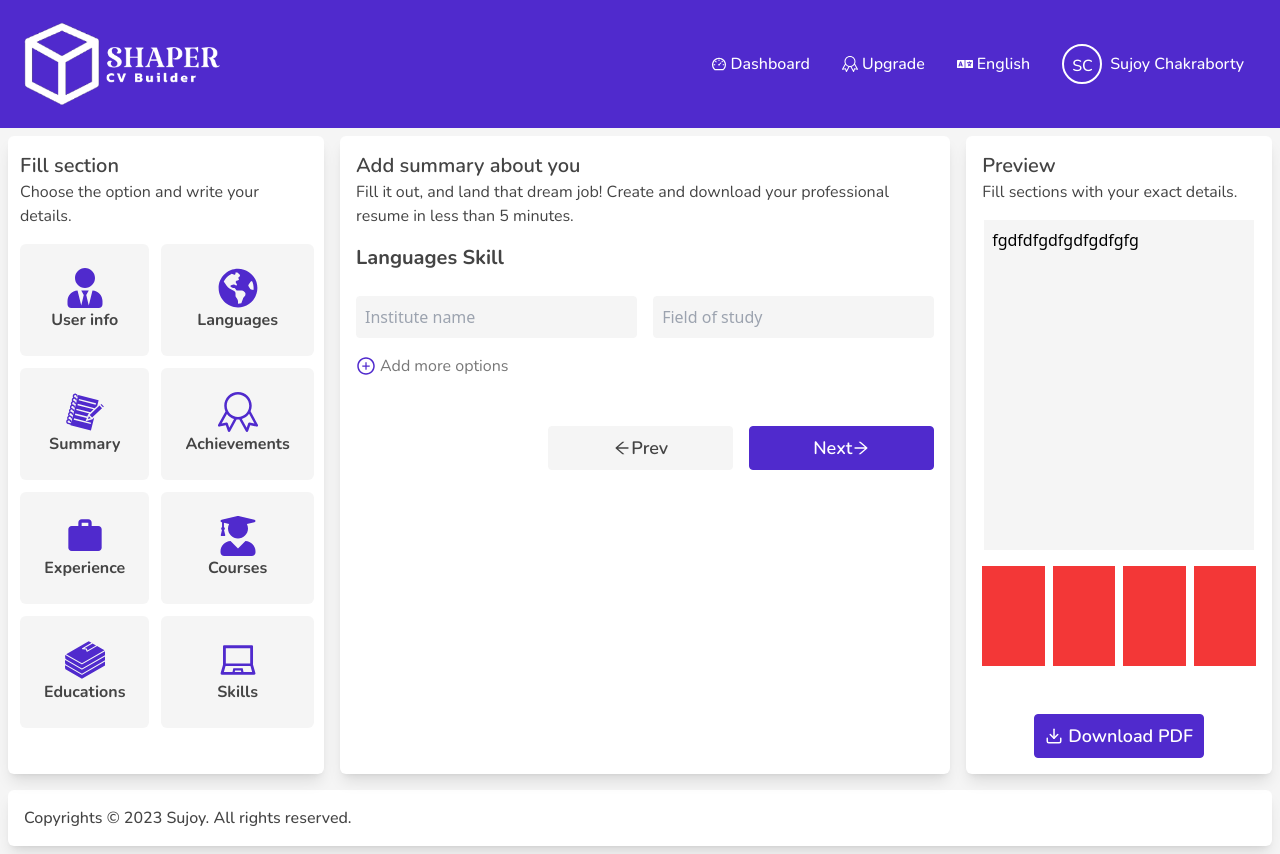
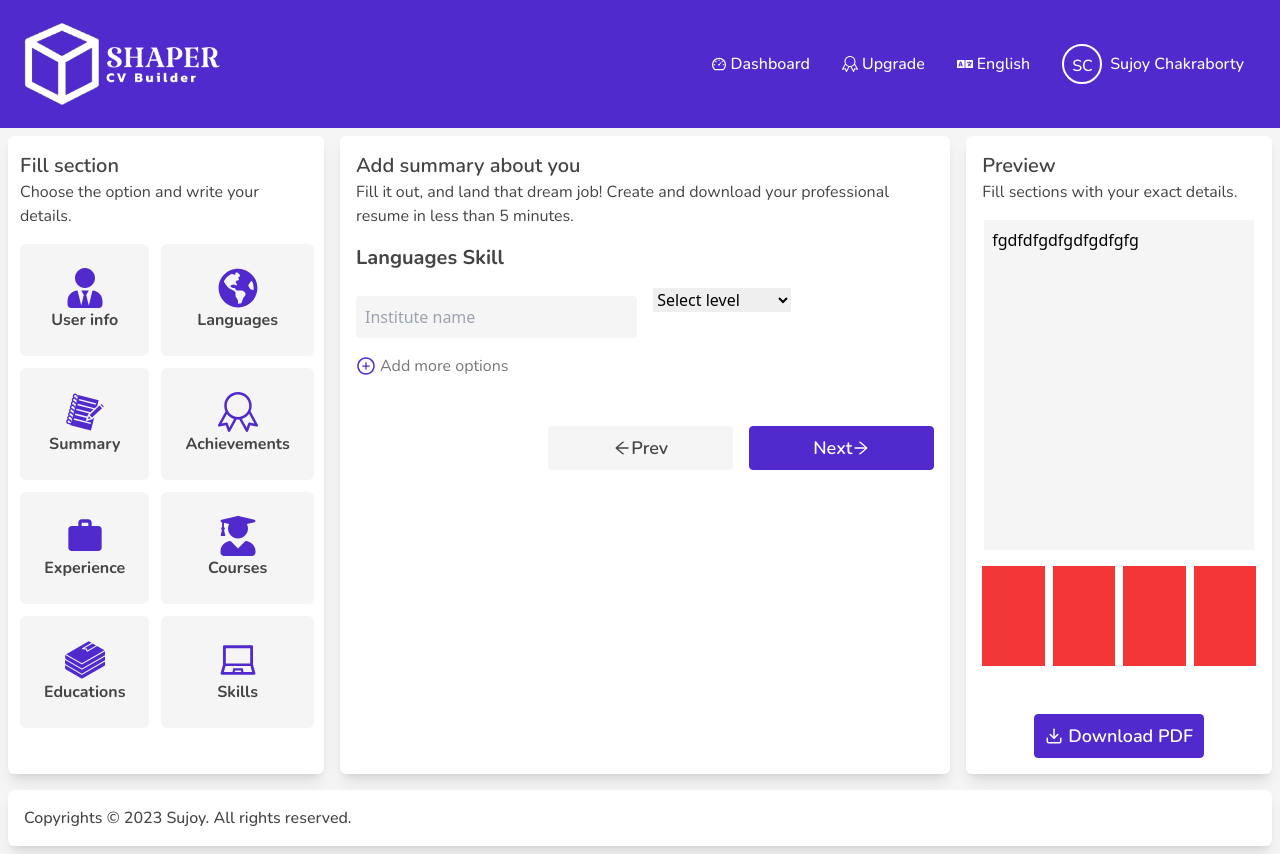
Before and after one commit to Sujoy-cb/resume-web, a React (Vite) app: page / in a window 1280 px wide. Built offline with nearby package versions, Linux system fonts and the light colour scheme; some icons are missing.

Commit message:
expertise

```diff
--- a/src/components/Languages/Languages.jsx
+++ b/src/components/Languages/Languages.jsx
@@ -27,14 +27,22 @@ const Languages = () => {
                 />
               </label>
             </div>
-            <div className="job_title mt-4">
-              <label htmlFor="">
+            <div className="expertise mt-4">
+
+                <select name="" id="expert_level">
+                    <option value="">Select level</option>
+                    <option value="">Fluent</option>
+                    <option value="">Native</option>
+                    <option value="">Communicative</option>
+                </select>
+
+              {/* <label htmlFor="">
                 <input
                   className="border border-solid border-[#f5f5f5] bg-[#f5f5f5] w-full p-2 rounded mt-2 outline-none"
                   type="text"
                   placeholder="Field of study"
                 />
-              </label>
+              </label> */}
             </div>
           </div>
         </div>
```
